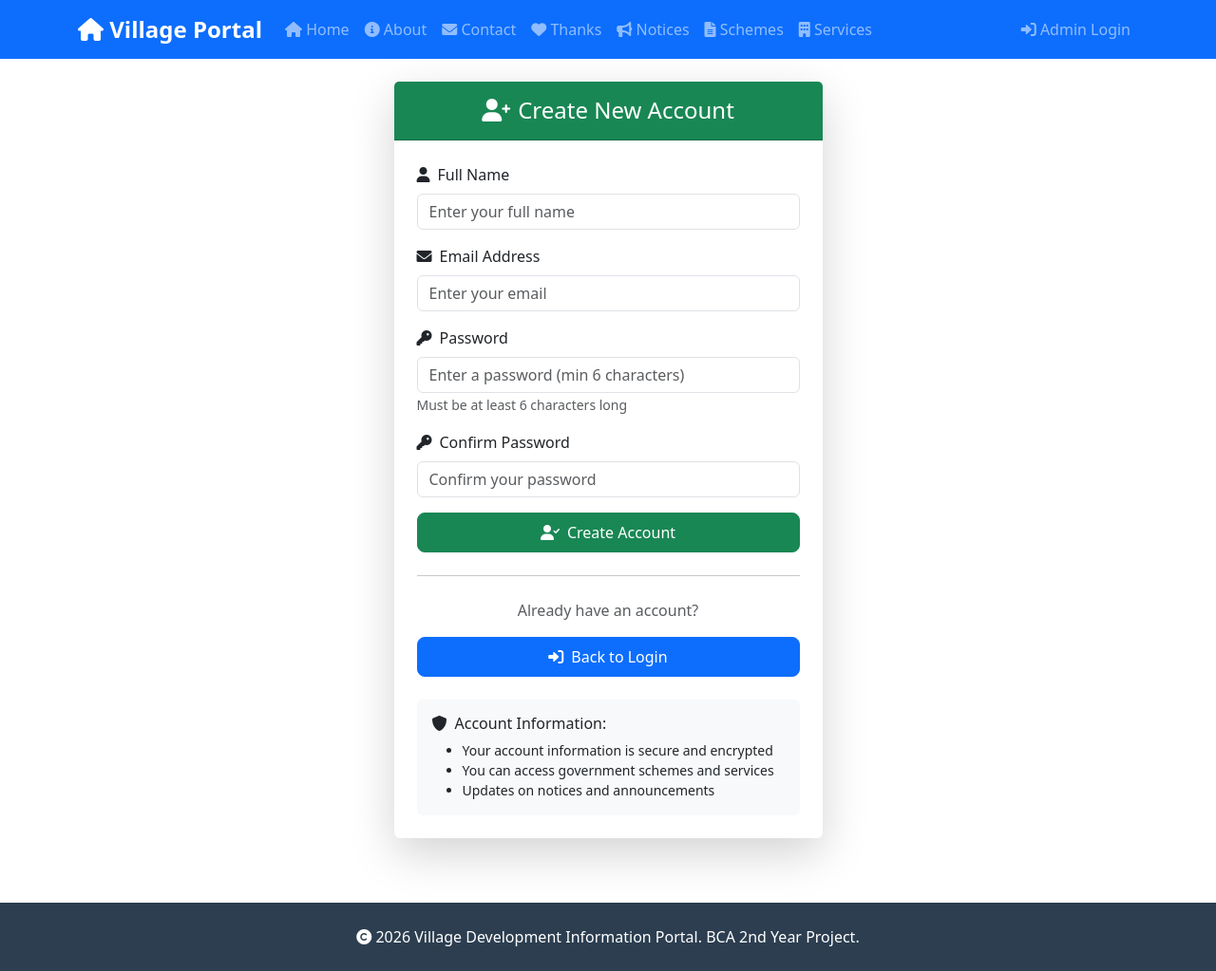
After one commit to Quantumstricker078/Village-Development-Portal, a Flask app: page /register in a window 1280 px wide. The commit adds this page. Shown: the whole page at 95% size. Run offline with Flask 3, Linux system fonts and the light colour scheme.

Commit message:
Added user registration page and updated login flow

```diff
--- a/app.py
+++ b/app.py
@@ -233,6 +233,58 @@ def login():
             flash('Invalid email or password', 'error')
 
     return render_template('login.html')
+
+@app.route('/register', methods=['GET', 'POST'])
+def register():
+    if request.method == 'POST':
+        name = request.form['name']
+        email = request.form['email']
+        password = request.form['password']
+        confirm_password = request.form['confirm_password']
+
+        # Validation
+        if not name or not email or not password or not confirm_password:
+            flash('All fields are required', 'error')
+            return render_template('register.html')
+
+        if password != confirm_password:
+            flash('Passwords do not match', 'error')
+            return render_template('register.html')
+
+        if len(password) < 6:
+            flash('Password must be at least 6 characters long', 'error')
+            return render_template('register.html')
+
+        conn = get_db()
+        cursor = conn.cursor()
+
+        # Check if email already exists
+        cursor.execute('SELECT id FROM users WHERE email = ?', (email,))
+        existing_user = cursor.fetchone()
+
+        if existing_user:
+            flash('Email already registered. Please log in or use a different email', 'error')
+            conn.close()
+            return render_template('register.html')
+
+        # Create new user
+        try:
+            hashed_password = generate_password_hash(password)
+            cursor.execute(
+                'INSERT INTO users (name, email, password_hash, role) VALUES (?, ?, ?, ?)',
+                (name, email, hashed_password, 'user')
+            )
+            conn.commit()
+            conn.close()
+
+            flash('Account created successfully! Please log in with your credentials', 'success')
+            return redirect(url_for('login'))
+        except Exception as e:
+            conn.close()
+            flash(f'An error occurred during registration: {str(e)}', 'error')
+            return render_template('register.html')
+
+    return render_template('register.html')
 
 @app.route('/logout')
 @login_required
--- /dev/null
+++ b/templates/register.html
@@ -0,0 +1,68 @@
+{% extends "base.html" %}
+
+{% block content %}
+<div class="row justify-content-center">
+    <div class="col-md-6 col-lg-5">
+        <div class="card shadow-lg">
+            <div class="card-header bg-success text-white text-center py-3">
+                <h4 class="mb-0"><i class="fas fa-user-plus me-2"></i>Create New Account</h4>
+            </div>
+            <div class="card-body p-4">
+                <form method="POST">
+                    <div class="mb-3">
+                        <label for="name" class="form-label">
+                            <i class="fas fa-user me-2"></i>Full Name
+                        </label>
+                        <input type="text" class="form-control" id="name" name="name" required
+                            placeholder="Enter your full name">
+                    </div>
+                    <div class="mb-3">
+                        <label for="email" class="form-label">
+                            <i class="fas fa-envelope me-2"></i>Email Address
+                        </label>
+                        <input type="email" class="form-control" id="email" name="email" required
+                            placeholder="Enter your email">
+                    </div>
+                    <div class="mb-3">
+                        <label for="password" class="form-label">
+                            <i class="fas fa-key me-2"></i>Password
+                        </label>
+                        <input type="password" class="form-control" id="password" name="password" required
+                            placeholder="Enter a password (min 6 characters)">
+                        <small class="text-muted">Must be at least 6 characters long</small>
+                    </div>
+                    <div class="mb-3">
+                        <label for="confirm_password" class="form-label">
+                            <i class="fas fa-key me-2"></i>Confirm Password
+                        </label>
+                        <input type="password" class="form-control" id="confirm_password" name="confirm_password"
+                            required placeholder="Confirm your password">
+                    </div>
+                    <button type="submit" class="btn btn-success w-100 py-2">
+                        <i class="fas fa-user-check me-2"></i>Create Account
+                    </button>
+                </form>
+
+                <!-- Login Link Section -->
+                <hr class="my-4">
+                <div class="text-center">
+                    <p class="text-muted mb-3">Already have an account?</p>
+                    <a href="{{ url_for('login') }}" class="btn btn-primary w-100 py-2">
+                        <i class="fas fa-sign-in-alt me-2"></i>Back to Login
+                    </a>
+                </div>
+
+                <!-- Info Section -->
+                <div class="mt-4 p-3 bg-light rounded">
+                    <h6><i class="fas fa-shield-alt me-2"></i>Account Information:</h6>
+                    <ul class="mb-0 small">
+                        <li>Your account information is secure and encrypted</li>
+                        <li>You can access government schemes and services</li>
+                        <li>Updates on notices and announcements</li>
+                    </ul>
+                </div>
+            </div>
+        </div>
+    </div>
+</div>
+{% endblock %}
```
Also changed, not shown: templates/login.html (+10 -0 lines), 1 other file.
